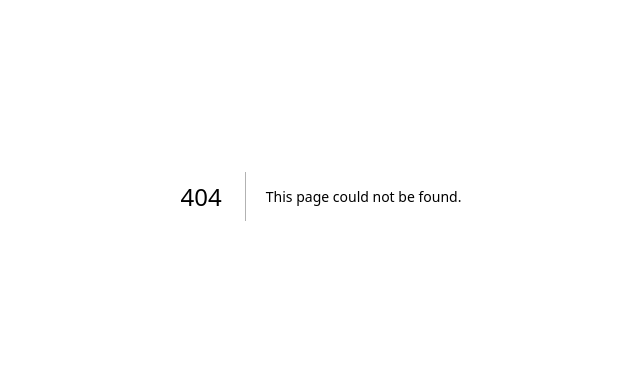
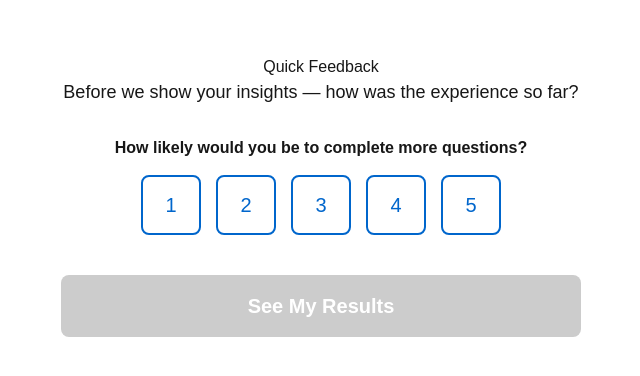
Before and after one commit to mehakpuri-ai/ai-interview-mvp, a Next.js app: page /survey-partial in a window 1280 px wide. Before the commit this address had no page. Shown: the part 204-580 px from the top of the page, without its empty margins (319-959 px from the left). Built offline with nearby package versions, Linux system fonts and the light colour scheme.

Commit message:
Add survey-partial

```diff
--- /dev/null
+++ b/app/survey-partial/page.js
@@ -0,0 +1,114 @@
+// /app/survey-partial/page.js
+"use client";
+
+import { useState } from "react";
+
+export default function SurveyPartial() {
+  const [rating, setRating] = useState(0);
+
+  const handleSubmit = () => {
+    // Save rating
+    localStorage.setItem("partialRating", rating);
+    // Go to feedback
+    window.location.href = "/feedback";
+  };
+
+  return (
+    <div style={styles.container}>
+      <h2>Quick Feedback</h2>
+      <p style={styles.description}>
+        Before we show your insights — how was the experience so far?
+      </p>
+
+      <div style={styles.question}>
+        <p><strong>How likely would you be to complete more questions?</strong></p>
+        <div style={styles.rating}>
+          {[1, 2, 3, 4, 5].map((num) => (
+            <button
+              key={num}
+              style={rating === num ? styles.ratingBtnSelected : styles.ratingBtn}
+              onClick={() => setRating(num)}
+            >
+              {num}
+            </button>
+          ))}
+        </div>
+      </div>
+
+      <button
+        disabled={rating === 0}
+        style={rating === 0 ? styles.buttonDisabled : styles.buttonCta}
+        onClick={handleSubmit}
+      >
+        See My Results
+      </button>
+    </div>
+  );
+}
+
+const styles = {
+  container: {
+    padding: "40px",
+    textAlign: "center",
+    fontFamily: "Arial, sans-serif",
+    maxWidth: "600px",
+    margin: "0 auto",
+    height: "100vh",
+    display: "flex",
+    flexDirection: "column",
+    justifyContent: "center",
+  },
+  description: {
+    fontSize: "18px",
+    marginBottom: "30px",
+  },
+  question: {
+    marginBottom: "40px",
+  },
+  rating: {
+    display: "flex",
+    justifyContent: "center",
+    gap: "15px",
+    marginTop: "15px",
+  },
+  ratingBtn: {
+    width: "60px",
+    height: "60px",
+    fontSize: "20px",
+    border: "2px solid #0066cc",
+    backgroundColor: "white",
+    color: "#0066cc",
+    borderRadius: "8px",
+    cursor: "pointer",
+  },
+  ratingBtnSelected: {
+    width: "60px",
+    height: "60px",
+    fontSize: "20px",
+    backgroundColor: "#0066cc",
+    color: "white",
+    border: "none",
+    borderRadius: "8px",
+    cursor: "pointer",
+  },
+  buttonCta: {
+    padding: "16px 40px",
+    fontSize: "20px",
+    backgroundColor: "#0066cc",
+    color: "white",
+    border: "none",
+    borderRadius: "8px",
+    cursor: "pointer",
+    fontWeight: "bold",
+  },
+  buttonDisabled: {
+    padding: "16px 40px",
+    fontSize: "20px",
+    backgroundColor: "#cccccc",
+    color: "white",
+    border: "none",
+    borderRadius: "8px",
+    cursor: "not-allowed",
+    fontWeight: "bold",
+  },
+};
```
